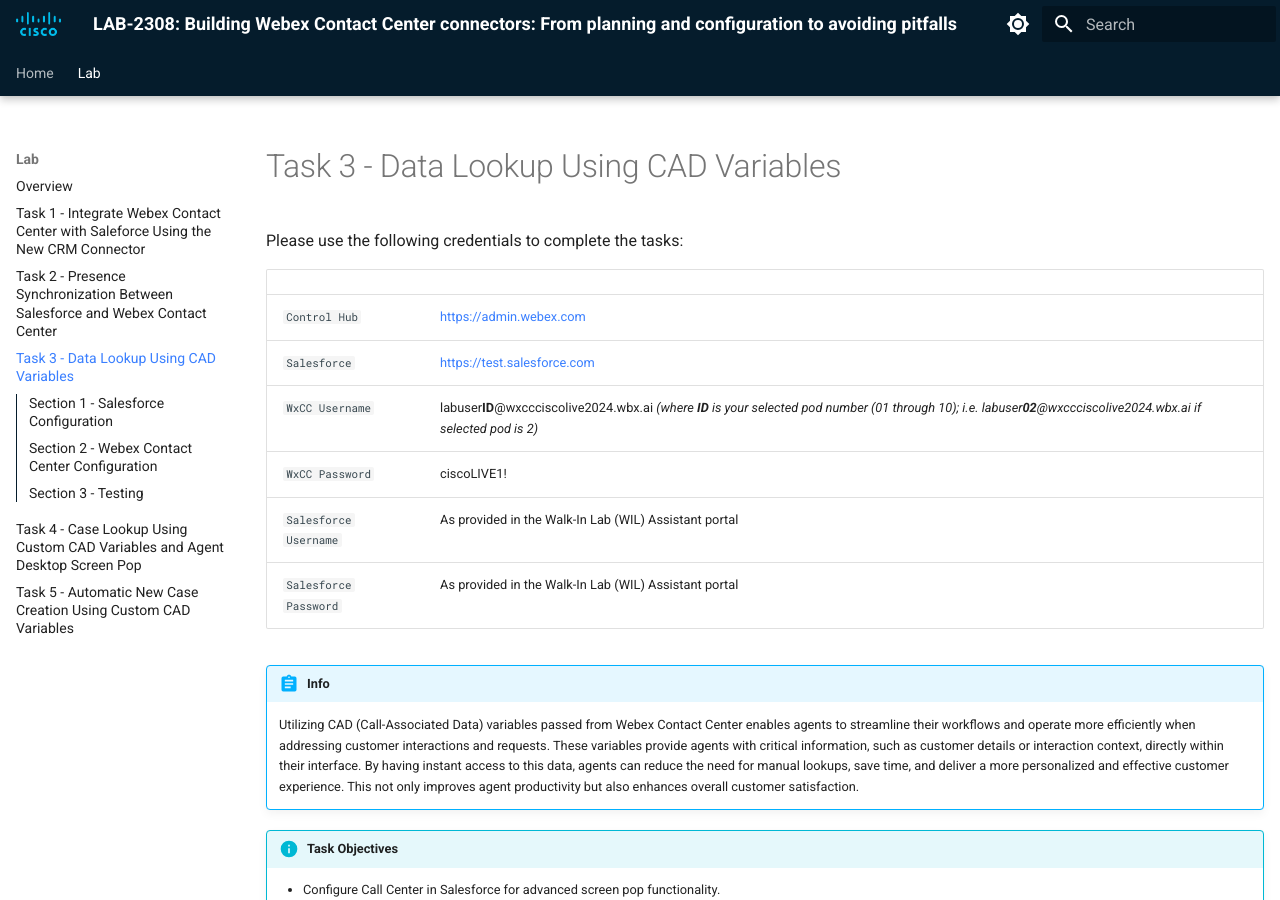
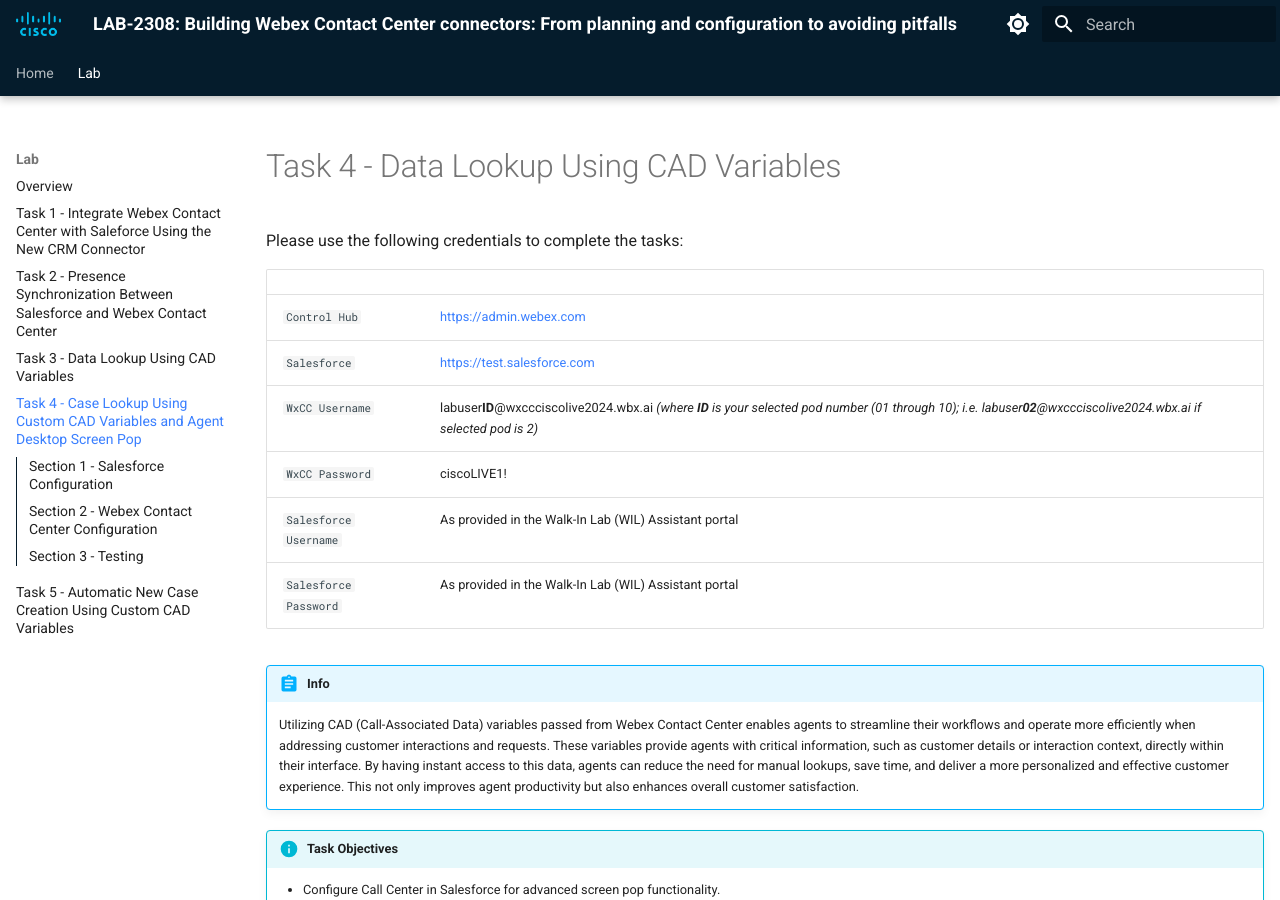
Before and after one commit to WebexCC-SA/LAB-2308, an MkDocs documentation site: the page built from docs/task4.md, in a window 1280 px wide and 900 px high. Built offline with MkDocs 1.6.1 and Material for MkDocs 9.7.7, drawn with Linux system fonts in a browser that asks for light colours.

Commit message:
Update and rename task3.md to task4.md

```diff
--- a/docs/task3.md
+++ b/docs/task4.md
@@ -1,4 +1,4 @@
-# Task 3 - Data Lookup Using CAD Variables
+# Task 4 - Data Lookup Using CAD Variables
 
 
 
```
